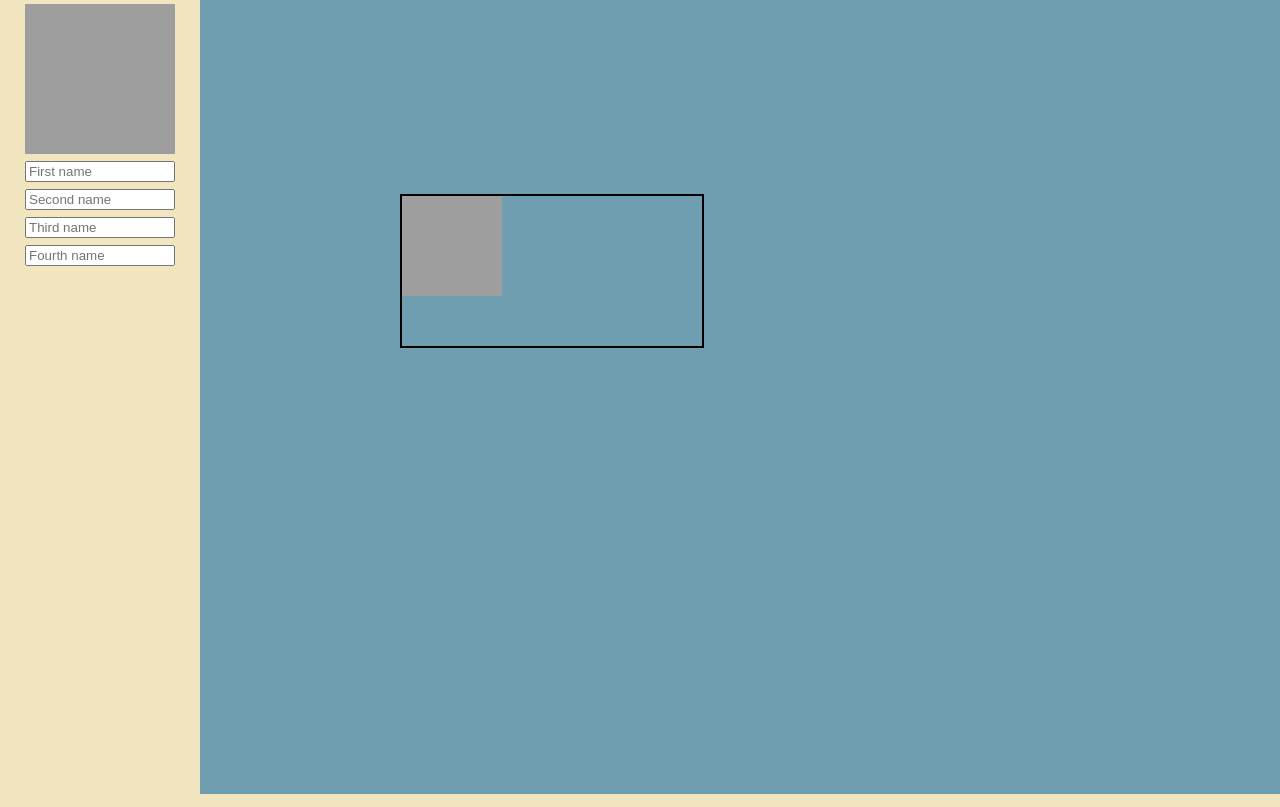
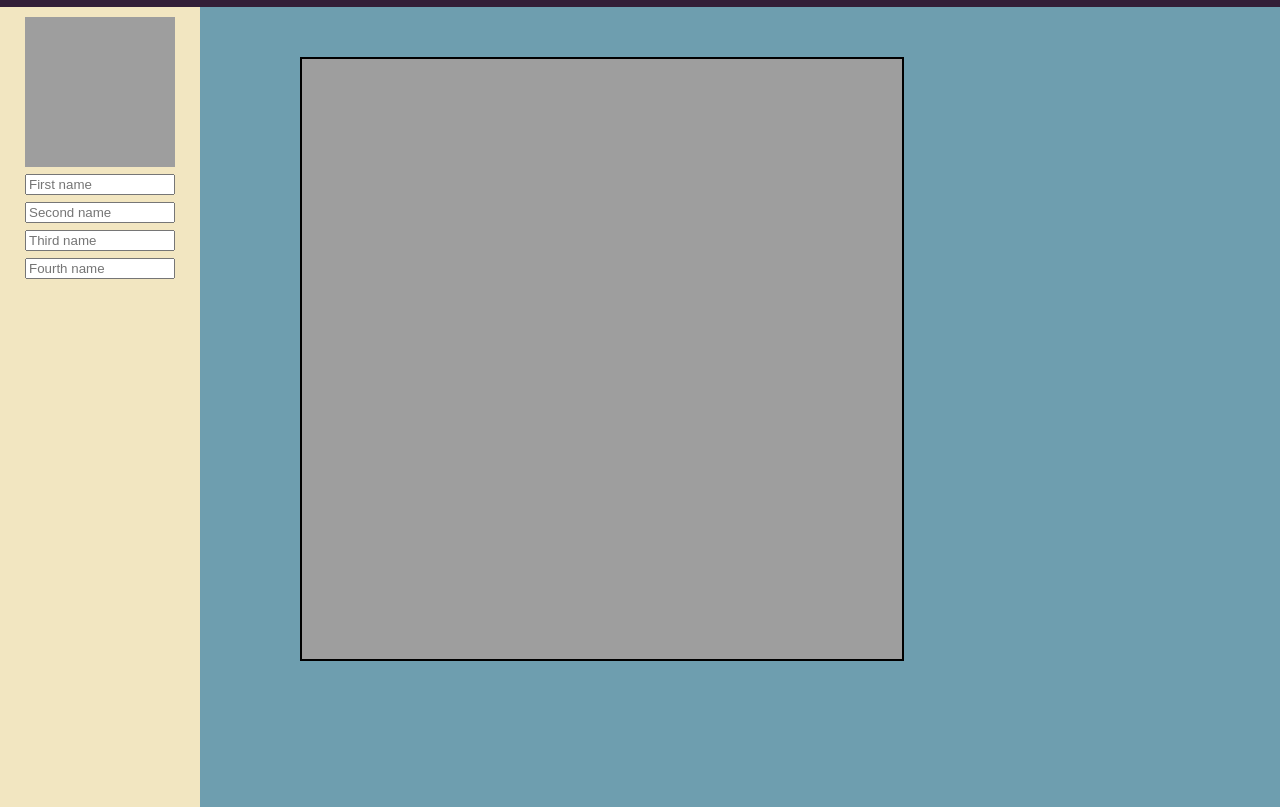
Before and after one commit to jbaltres/first-big-project, a plain HTML site: page index.html in a window 1280 px wide. Shown: the part 86-893 px from the top of the page. Drawn offline with nearby package versions, Linux system fonts and the light colour scheme; files that its build step writes are made by us from their sources; grey boxes are pictures that could not be loaded.

Commit message:
show and position content on canvas + style font with fonts.google

```diff
--- a/index.html
+++ b/index.html
@@ -6,6 +6,10 @@
     <meta http-equiv="X-UA-Compatible" content="ie=edge" />
     <title>Detail Describer</title>
     <link rel="stylesheet" href="index.css" />
+    <link
+      href="https://fonts.googleapis.com/css?family=Coming+Soon&display=swap"
+      rel="stylesheet"
+    />
   </head>
   <body>
     <header><h1>Describe Mountain Peaks</h1></header>
--- a/index.js
+++ b/index.js
@@ -1,55 +1,101 @@
 "use strict";
-/* let formInput1 = document.querySelector(".first");
-let formOutput1 = document.querySelector(".output1");
-let formInput2 = document.querySelector(".second");
-let formOutput2 = document.querySelector(".output2");
-let formInput3 = document.querySelector(".third");
-let formOutput3 = document.querySelector(".output3");
-let formInput4 = document.querySelector(".fourth");
-let formOutput4 = document.querySelector(".output4");
+const previewCanvas = document.querySelector(".canvas");
+const previewCanvasContext = previewCanvas.getContext("2d");
 
-function generateText(event) {
-  formOutput1.innerHTML = event.target.value;
-}
-function generateText2(event) {
-  formOutput2.innerHTML = event.target.value;
-}
-function generateText3(event) {
-  formOutput3.innerHTML = event.target.value;
-}
-function generateText4(event) {
-  formOutput4.innerHTML = event.target.value;
+const text1 = document.querySelector(".first");
+const text2 = document.querySelector(".second");
+const text3 = document.querySelector(".third");
+
+const generatorImage = document.querySelector(".little_image");
+
+function updatePreview() {
+  previewCanvas.width = generatorImage.width * 4;
+  previewCanvas.height = generatorImage.height * 4;
+
+  previewCanvasContext.clearRect(
+    0,
+    0,
+    previewCanvas.width,
+    previewCanvas.height
+  );
+
+  previewCanvasContext.drawImage(
+    generatorImage,
+    0,
+    0,
+    previewCanvas.width,
+    previewCanvas.height
+  );
+
+  previewCanvasContext.font = "16px Coming Soon";
+  previewCanvasContext.fillStyle = "white";
+  previewCanvasContext.textAlign = "center";
+  previewCanvasContext.shadowColor = "black";
+  previewCanvasContext.shadowBlur = 6;
+  previewCanvasContext.shadowOffsetX = 3;
+  previewCanvasContext.shadowOffsetY = 3;
+  previewCanvasContext.fillText(text1.value, 120, 260);
+  previewCanvasContext.fillText(text2.value, 290, 280);
+  previewCanvasContext.fillText(text3.value, 420, 240);
 }
 
-formInput1.addEventListener("keyup", generateText);
-formInput2.addEventListener("keyup", generateText2);
-formInput3.addEventListener("keyup", generateText3);
-formInput4.addEventListener("keyup", generateText4);
-*/
+text1.addEventListener("input", updatePreview);
+text2.addEventListener("input", updatePreview);
+text3.addEventListener("input", updatePreview);
 
-const canvas = document.querySelector(".canvas");
-const ctx = canvas.getContext("2d");
-const img = document.querySelector(".little_image");
+updatePreview();
 
-ctx.drawImage(img, 0, 0, 100, 100);
+// /* let formInput1 = document.querySelector(".first");
+// let formOutput1 = document.querySelector(".output1");
+// let formInput2 = document.querySelector(".second");
+// let formOutput2 = document.querySelector(".output2");
+// let formInput3 = document.querySelector(".third");
+// let formOutput3 = document.querySelector(".output3");
+// let formInput4 = document.querySelector(".fourth");
+// let formOutput4 = document.querySelector(".output4");
 
-//-----------
-
-// let c = document.getElementById("canvas");
-// let ctx = c.getContext("2d");
-// let img = document.getElementById("little-image");
-// ctx.drawImage(img, 0, 0);
-
-// function drawImage(text) {
-//   const canvas = document.getElementById("canvas");
-//   const ctx = canvas.getContext("2d");
-//   ctx.clearRect(0, 0, canvas.width, canvas.height);
-//   const img = document.getElementById("little-image");
-//   ctx.drawImage(img, 0, 0, canvas.width, canvas.height);
+// function generateText(event) {
+//   formOutput1.innerHTML = event.target.value;
+// }
+// function generateText2(event) {
+//   formOutput2.innerHTML = event.target.value;
+// }
+// function generateText3(event) {
+//   formOutput3.innerHTML = event.target.value;
+// }
+// function generateText4(event) {
+//   formOutput4.innerHTML = event.target.value;
 // }
 
-// document.getElementById("litte-image").addEventListener("click", drawImage);
+// formInput1.addEventListener("keyup", generateText);
+// formInput2.addEventListener("keyup", generateText2);
+// formInput3.addEventListener("keyup", generateText3);
+// formInput4.addEventListener("keyup", generateText4);
+// */
 
-// window.onload = function() {
-//   drawImage();
-// };
+// const canvas = document.querySelector(".canvas");
+// const ctx = canvas.getContext("2d");
+// const img = document.querySelector(".little_image");
+
+// ctx.drawImage(img, 0, 0, 100, 100);
+
+// //-----------
+
+// // let c = document.getElementById("canvas");
+// // let ctx = c.getContext("2d");
+// // let img = document.getElementById("little-image");
+// // ctx.drawImage(img, 0, 0);
+
+// // function drawImage(text) {
+// //   const canvas = document.getElementById("canvas");
+// //   const ctx = canvas.getContext("2d");
+// //   ctx.clearRect(0, 0, canvas.width, canvas.height);
+// //   const img = document.getElementById("little-image");
+// //   ctx.drawImage(img, 0, 0, canvas.width, canvas.height);
+// // }
+
+// // document.getElementById("litte-image").addEventListener("click", drawImage);
+
+// // window.onload = function() {
+// //   drawImage();
+// // };
--- a/input.scss
+++ b/input.scss
@@ -27,6 +27,7 @@ header {
   text-align: center;
   padding-top: auto;
   color: $lightgreen;
+  font-family: "Coming Soon", cursive;
 }
 
 .little_image {
@@ -73,5 +74,6 @@ main {
 
 .canvas {
   border: black 2px solid;
-  margin: 200px;
+  margin: 50px;
+  margin-left: 100px;
 }
```
Also changed, not shown: README.md.
